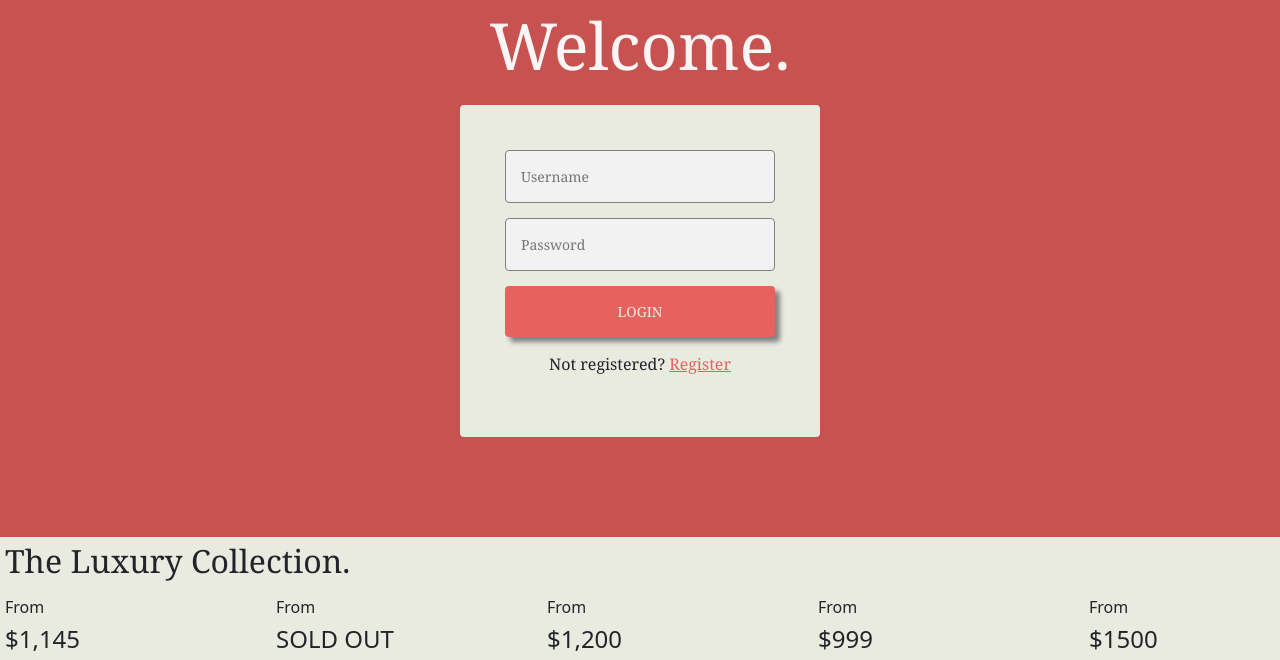
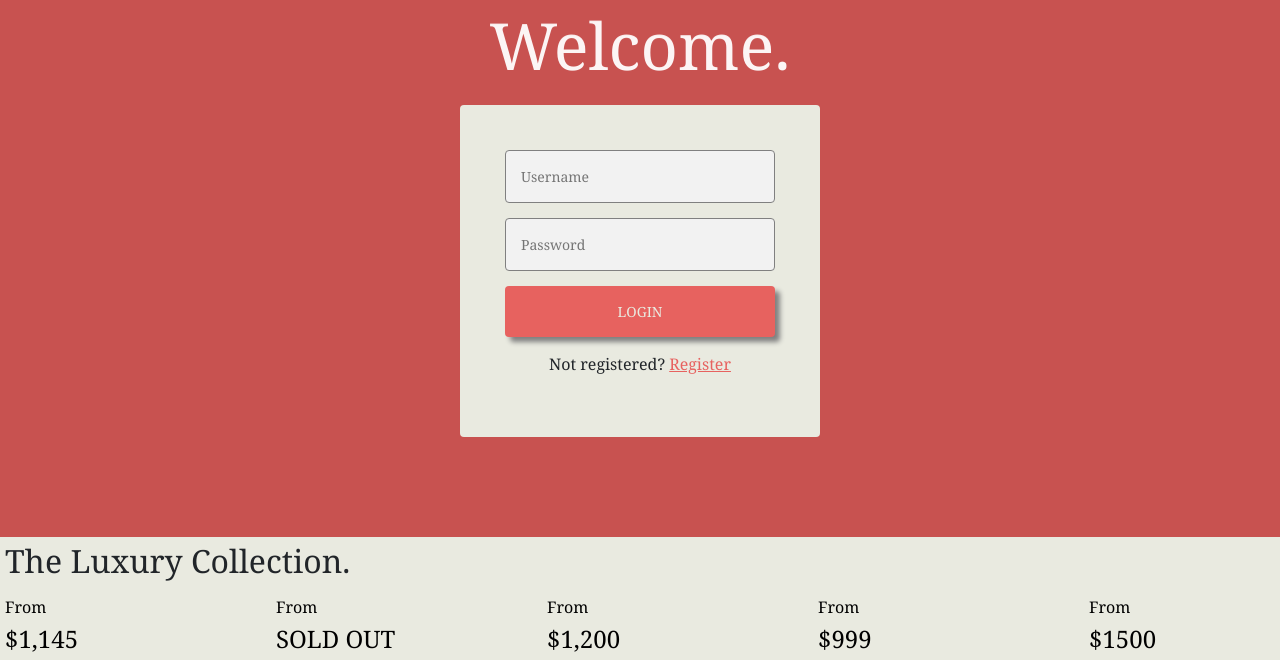
Before and after one commit to jordanh245/Hotel-Project, a website: page client/login.html in a window 1280 px wide. Shown: the part 95-755 px from the top of the page. Drawn offline with nearby package versions, Linux system fonts and the light colour scheme; grey boxes are pictures that could not be loaded.

Commit message:
Update login.css

```diff
--- a/client/login.css
+++ b/client/login.css
@@ -140,6 +140,11 @@ a {
     color: black;
 }
 
+h4, h6 {
+    font-family: Georgia, 'Times New Roman', Times, serif;
+    color: black;
+}
+
 .grid {
     display: grid;
     grid-template-columns: repeat(5, 1fr);
```
